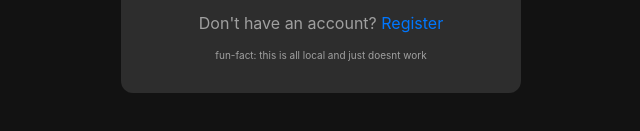
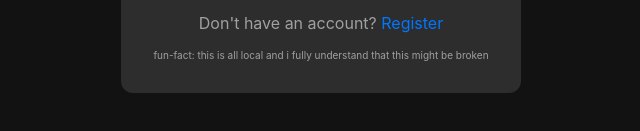
Before and after one commit to bugsg4rden/VibeCode, a plain HTML site: page login.html in a window 1280 px wide. Shown: the part 419-550 px from the top of the page, 319-959 px from the left. Drawn offline with Linux system fonts and the light colour scheme.

Commit message:
feat: Update fun-fact note on login and register pages for clarity on local functionality limitations

```diff
--- a/login.html
+++ b/login.html
@@ -17,7 +17,7 @@
       <input type="password" id="password" required placeholder="Your password">
       <button type="submit">Log in</button>
       <p>Don't have an account? <a href="register.html">Register</a></p>
-      <p style="font-size: 10px;">fun-fact: this is all local and just doesnt work</p>
+      <p style="font-size: 10px;">fun-fact: this is all local and i fully understand that this might be broken</p>
     </form>
   </main>
 
```
Also changed, not shown: register.html (+1 -1 lines).
